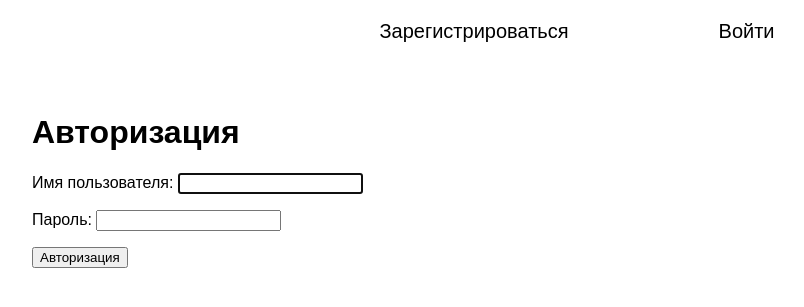
After one commit to 13kasper/DJ, a Django app: page /login/ in a window 1280 px wide. The commit adds this page. Shown: the top 307 px of the page, without its empty margins (8-812 px from the left). Run offline with Django 4.2, Linux system fonts and the light colour scheme; some web fonts are replaced.

Commit message:
25.04.22

```diff
--- a/oav/oav_app/boom/static/css/style.css
+++ b/oav/oav_app/boom/static/css/style.css
@@ -10,6 +10,21 @@ body{
     display: flex;
     justify-content: space-evenly;
     max-width: 1200px;
+}
+
+.menu ul{
+    display: flex;
+    justify-content: space-between;
+    align-items: center;
+    font-size: 20px;
+}
+
+ul{
+    list-style: none;
+}
+
+.menu ul li{
+    margin-right: 150px;
 }
 
 .menu a{
--- a/oav/oav_app/boom/templates/boom/base.html
+++ b/oav/oav_app/boom/templates/boom/base.html
@@ -5,17 +5,39 @@
     <meta charset="UTF-8">
     <title>Title</title>
     <link rel="stylesheet" href="{% static 'css/style.css' %}">
-    <link href="https://fonts.googleapis.com/css2?family=;300;400;500;700&family=Roboto:ital,wght@0,300;0,400;0,500;0,700;0,900;1,300;1,400;1,500;1,700;1,900&family=Source+Sans+Pro:wght@200;300;400;600;700;900&display=swap" rel="stylesheet">
+    <link href="https://fonts.googleapis.com/css2?family=;300;400;500;700&family=Roboto:ital,wght@0,300;0,400;0,500;0,700;0,900;1,300;1,400;1,500;1,700;1,900&family=Source+Sans+Pro:wght@200;300;400;600;700;900&display=swap"
+          rel="stylesheet">
 </head>
 <body>
+
+{% if user.is_authenticated %}
 <div class="menu">
-    {% block menu %}
-    {% for menu in links %}
-            <p><a href="#">{{ menu.link }}</a></p>
-    {% endfor %}
-    {% endblock %}
+    <div class="wrap">
+        <ul>
+            <li class="log">Пользователь: {{ user.username }}</li>
+            <li><a href="{% url 'currentboom' %}">Актуальные записи</a></li>
+
+            <li>
+                <form action="{% url 'logoutuser' %}" method="POST">
+                    {% csrf_token %}
+                    <button class="top">Выйти</button>
+                </form>
+            </li>
+        </ul>
+    </div>
 </div>
-    <div class="content">
+{% else %}
+<div class="menu">
+    <div class="wrap">
+        <ul>
+            <li><a href="{% url 'signupuser' %}">Зарегистрироваться</a></li>
+            <li><a href="{% url 'loginuser' %}">Войти</a></li>
+            </ul>
+            {% endif %}
+    </div>
+</div>
+
+<div class="content">
         <div class="wrap">
             {% block content %}
 
--- /dev/null
+++ b/oav/oav_app/boom/templates/boom/currentboom.html
@@ -0,0 +1,4 @@
+{% extends 'boom/base.html' %}
+{% block content %}
+<h1>Задачи</h1>
+{% endblock %}
--- /dev/null
+++ b/oav/oav_app/boom/templates/boom/loginuser.html
@@ -0,0 +1,12 @@
+{% extends 'boom/base.html' %}
+{% block content %}
+<h1>Авторизация</h1>
+<h2>{{ error }}</h2>
+<form method="post" class="bg">
+    {% csrf_token %}
+    {{ form.as_p }}
+    <div class="center">
+        <button class="btn">Авторизация</button>
+    </div>
+</form>
+{% endblock %}
--- a/oav/oav_app/boom/views.py
+++ b/oav/oav_app/boom/views.py
@@ -1,9 +1,60 @@
 from django.shortcuts import render
 from .models import Boom
 from .models import Menus
+from django.contrib.auth.forms import UserCreationForm
+from django.contrib.auth.models import User
+from django.contrib.auth import login, logout
+from django.shortcuts import redirect
+from django.db import IntegrityError
+from django.contrib.auth.forms import AuthenticationForm
+from django.contrib.auth import authenticate
 
 
 def index(request):
     boo = Boom.objects.all()  # сохраняются все записи из БД
     menus = Menus.objects.all()
     return render(request, 'boom/index.html', {'boo': boo, 'links': menus})
+
+
+def currentboom(request):
+    return render(request, 'boom/currentboom.html')
+
+
+def home(request):
+    return render(request, 'boom/home.html')
+
+
+def signupuser(request):
+    if request.method == 'GET':
+        return render(request, 'boom/signupuser.html', {'form': UserCreationForm()})
+    else:
+        if request.POST['password1'] == request.POST['password2']:
+            try:
+                user = User.objects.create_user(request.POST['username'], password=request.POST['password1'])
+                user.save()
+                login(request, user)
+                return redirect('currentboom')
+            except IntegrityError:
+                return render(request, 'boom/signupuser.html', {'form': UserCreationForm(),
+                                                                'error': 'Такое имя позьзователя уже существует'})
+        else:
+            return render(request, 'boom/signupuser.html', {'form': UserCreationForm(), 'error': 'Пароли не совпадают'})
+
+
+def logoutuser(request):
+    if request.method == 'POST':
+        logout(request)
+        return redirect('index')
+
+
+def loginuser(request):
+    if request.method == 'GET':
+        return render(request, 'boom/loginuser.html', {'form': AuthenticationForm})
+    else:
+        user = authenticate(request, username=request.POST['username'], password=request.POST['password'])
+        if user is None:
+            return render(request, 'boom/loginuser.html', {'form': AuthenticationForm,
+                                                           'error': 'неверные данные для входа'})
+        else:
+            login(request, user)
+            return redirect('currentboom')
--- a/oav/oav_app/oav_app/settings.py
+++ b/oav/oav_app/oav_app/settings.py
@@ -104,7 +104,7 @@ AUTH_PASSWORD_VALIDATORS = [
 # Internationalization
 # https://docs.djangoproject.com/en/4.0/topics/i18n/
 
-LANGUAGE_CODE = 'en-us'
+LANGUAGE_CODE = 'ru-RU'
 
 TIME_ZONE = 'UTC'
 
--- a/oav/oav_app/oav_app/urls.py
+++ b/oav/oav_app/oav_app/urls.py
@@ -22,6 +22,14 @@ from boom import views
 urlpatterns = [
     path('admin/', admin.site.urls),
     path('', views.index, name='index'),
+
+    # Auth
+    path('signup/', views.signupuser, name='signupuser'),
+    path('logout/', views.logoutuser, name="logoutuser"),
+    path('login/', views.loginuser, name="loginuser"),
+
+    # OAV
+    path('current/', views.currentboom, name='currentboom'),
 ]
 
 urlpatterns += static(settings.MEDIA_URL, document_root=settings.MEDIA_ROOT)
```
Also changed, not shown: oav/oav_app/boom/templates/boom/signupuser.html (added, +10 -0 lines), oav/oav_app/db.sqlite3.
